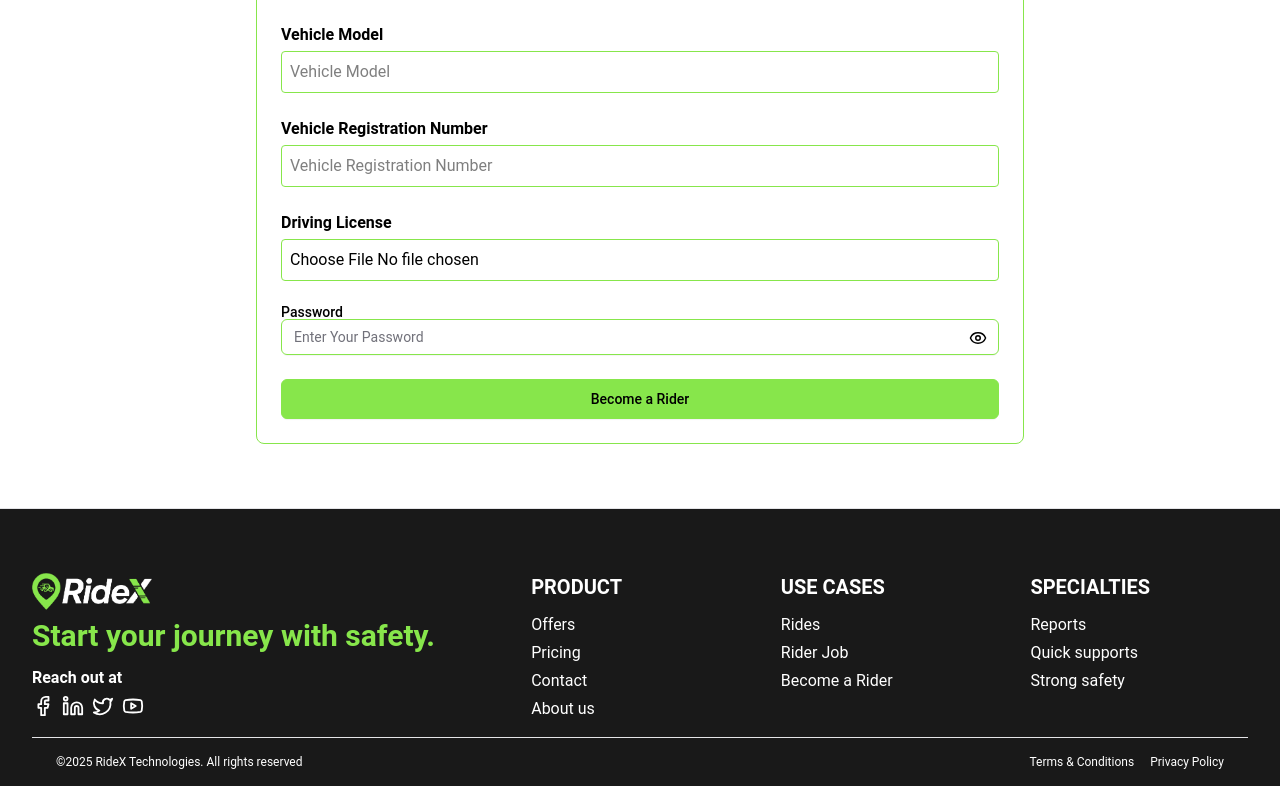
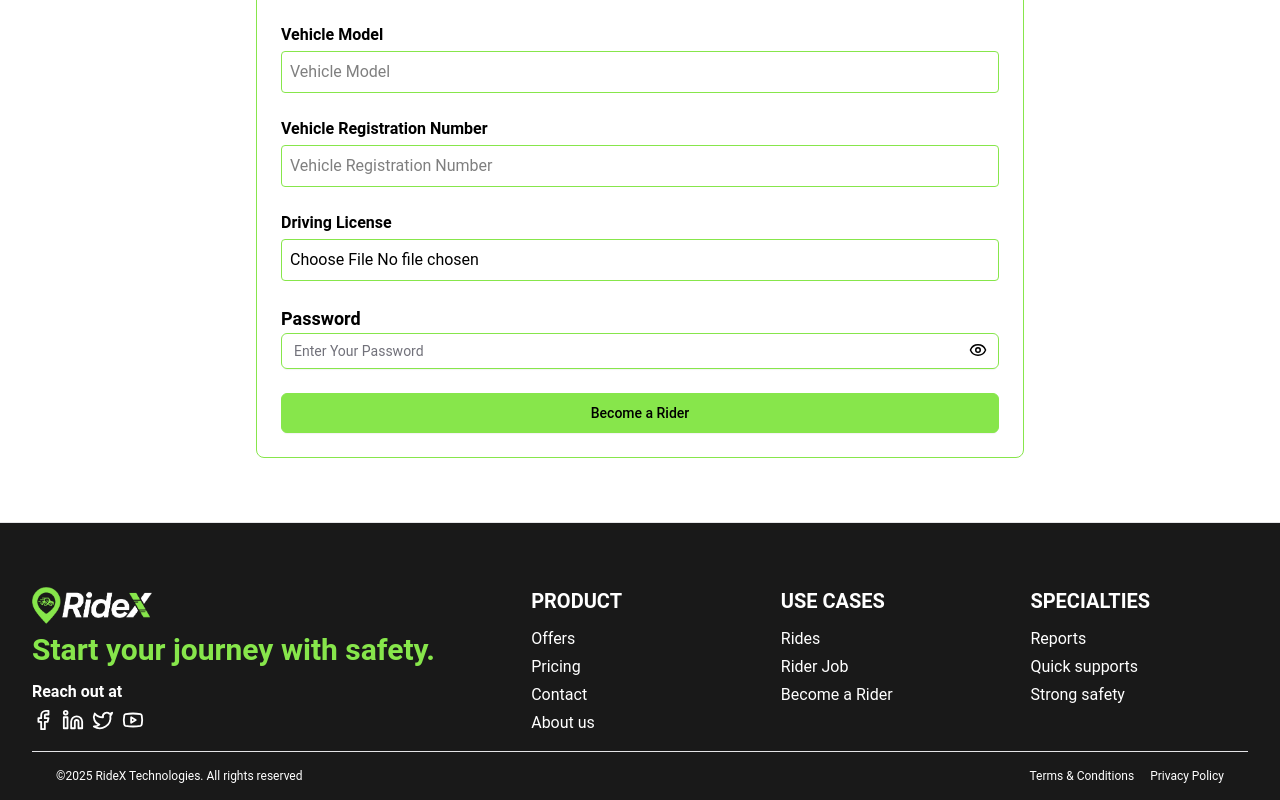
Before and after one commit to rubel6610/RideX-Frontend, a Next.js app: page /become-rider in a window 1280 px wide. Shown: the part 712-1512 px from the top of the page. Built offline with nearby package versions, Linux system fonts and the light colour scheme.

Commit message:
added:password togle

```diff
--- a/src/app/become-rider/page.jsx
+++ b/src/app/become-rider/page.jsx
@@ -3,8 +3,8 @@ import { Button } from "@/components/ui/button";
 import { useForm } from "react-hook-form";
 import { useState } from "react";
 import { Eye, EyeOff } from "lucide-react";
-import { Input } from "@/components/ui/input"; // যদি ShadCN Input use করো
-import { Label } from "@/components/ui/label"; // Label import করা লাগবে
+import { Input } from "@/components/ui/input";
+import { Label } from "@/components/ui/label";
 
 export default function BecomeRiderPage() {
   const { register, handleSubmit, formState: { errors } } = useForm();
@@ -18,7 +18,7 @@ export default function BecomeRiderPage() {
     const today = new Date();
     const age = today.getFullYear() - dob.getFullYear();
     if (age < 18) {
-      alert("আপনার বয়স কমপক্ষে 18 হতে হবে");
+      alert("You must be at least 18 years old.");
       return;
     }
 
@@ -76,7 +76,7 @@ export default function BecomeRiderPage() {
                 type="email"
                 {...register("email", {
                   required: "Email is required",
-                  pattern: { value: /^\S+@\S+$/i, message: "ইনভ্যালিড ইমেইল" }
+                  pattern: { value: /^\S+@\S+$/i, message: "invalidate Your Email" }
                 })}
                 className="w-full p-2 border border-primary rounded"
                 placeholder="Enter Your Email"
@@ -89,7 +89,7 @@ export default function BecomeRiderPage() {
                 type="tel"
                 {...register("phone", {
                   required: "Phone number is required",
-                  pattern: { value: /^\+?8801[3-9]\d{8}$/, message: "ইনভ্যালিড ফোন নম্বর" }
+                  pattern: { value: /^\+?8801[3-9]\d{8}$/, message: "invalidate  In Your Phone Number" }
                 })}
                 className="w-full p-2 border border-primary rounded"
                 placeholder="Enter Your Phone Number"
@@ -224,12 +224,14 @@ export default function BecomeRiderPage() {
             )}
           </div>
 
+
+
           {/* Password */}
           <div className="flex flex-col md:flex-row gap-4">
 
              <div className="relative w-full">
-            <Label>
-              Password <span className="text-red-500"></span>
+            <Label className="font-semibold text-lg">
+              Password
             </Label>
             <Input
               type={showPassword ? "text" : "password"}
@@ -238,7 +240,7 @@ export default function BecomeRiderPage() {
             />
             <button
               type="button"
-              className="absolute top-6 right-3"
+              className="absolute top-9 right-3"
               onClick={() => setShowPassword((prev) => !prev)}
             >
               {showPassword ? <EyeOff size={18} /> : <Eye size={18} />}
```
